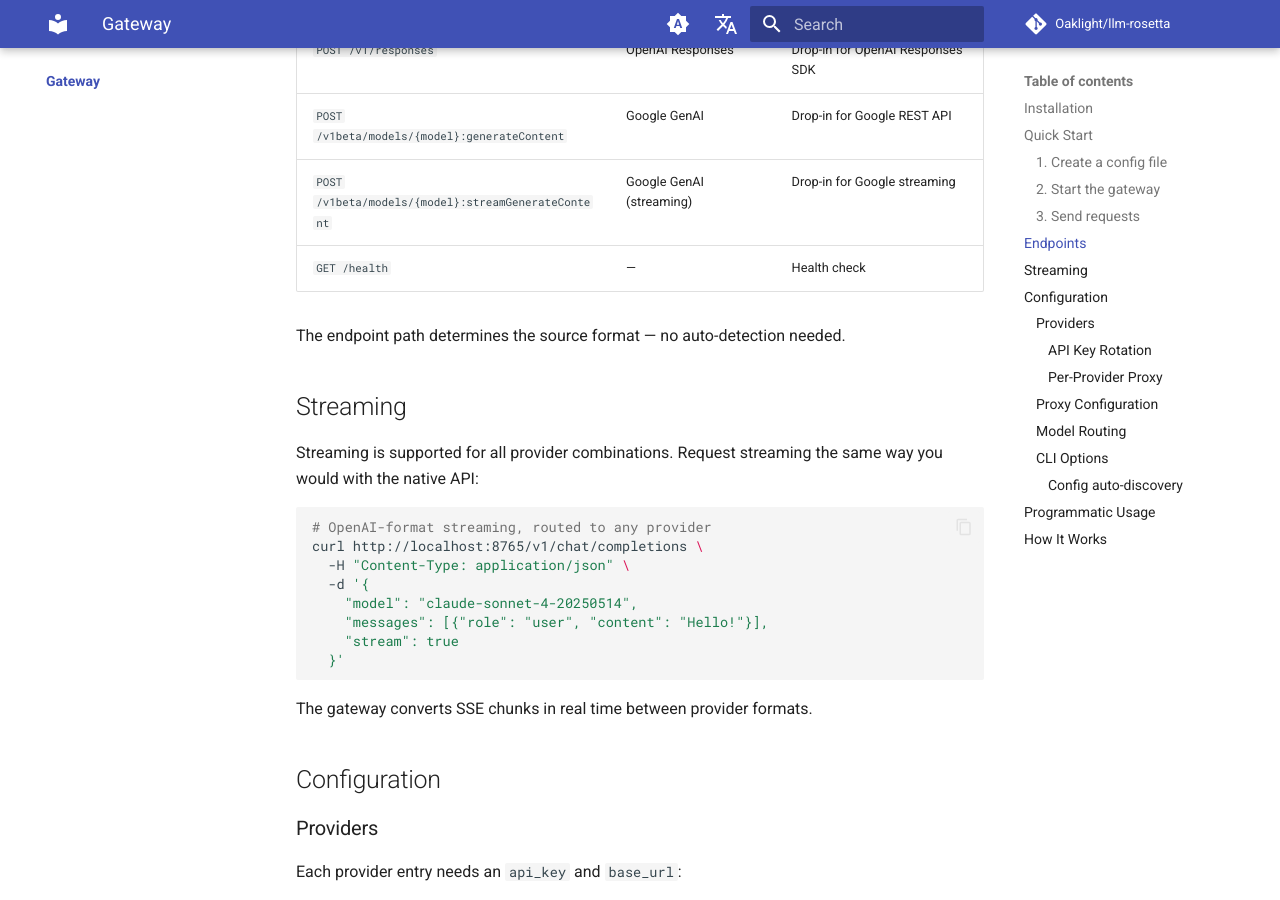
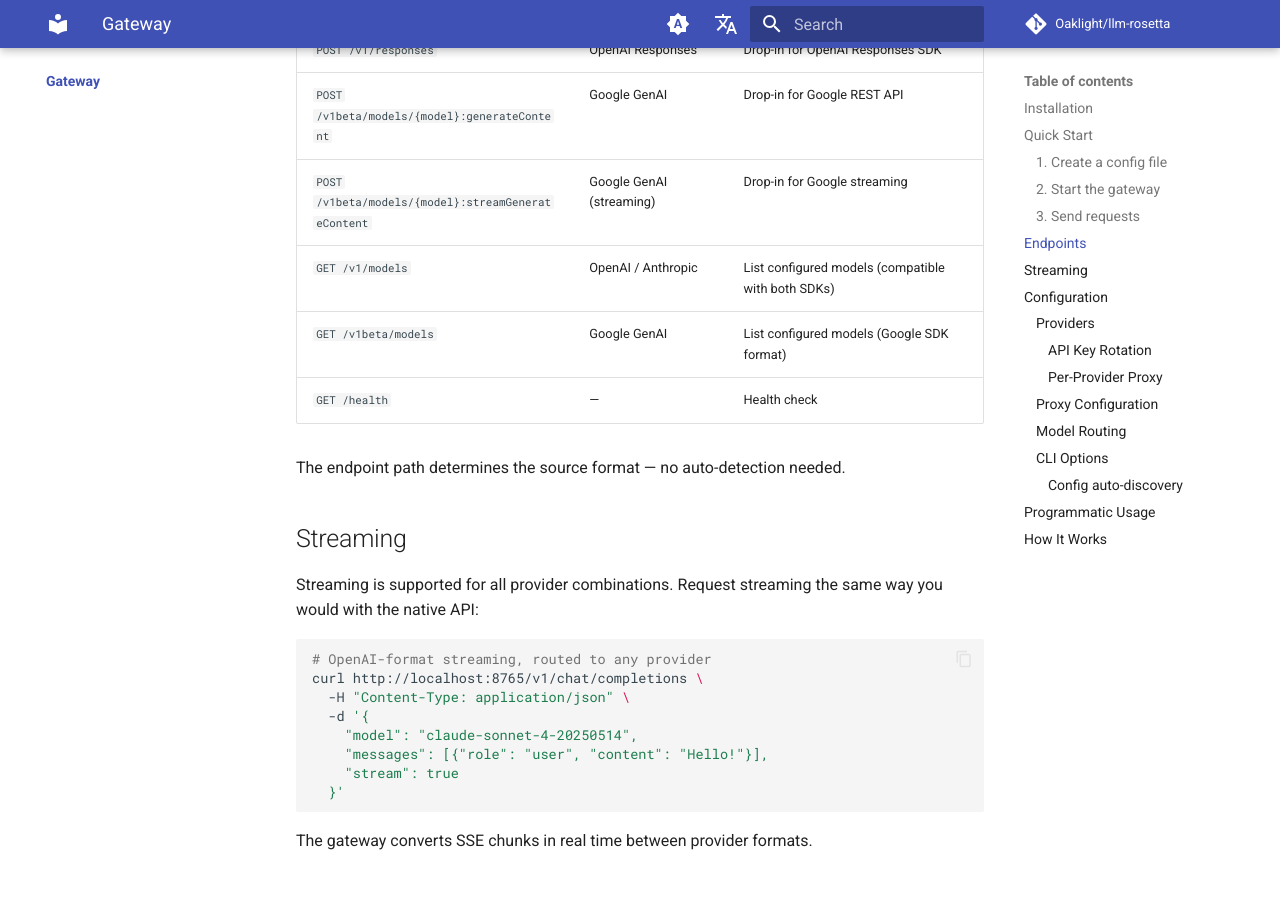
Before and after one commit to Oaklight/llm-rosetta, an MkDocs documentation site: the page built from docs/gateway/index.md, in a window 1280 px wide and 900 px high, scrolled down 2547 px. Built offline with MkDocs 1.6.1 and Material for MkDocs 9.7.7, drawn with Linux system fonts in a browser that asks for light colours; comment, search, counter and statistics services are not loaded.

Commit message:
docs: add model listing endpoints to gateway docs and changelog

```diff
--- a/docs/gateway/index.md
+++ b/docs/gateway/index.md
@@ -119,6 +119,8 @@ curl http://localhost:8765/v1/messages \
 | `POST /v1/responses` | OpenAI Responses | Drop-in for OpenAI Responses SDK |
 | `POST /v1beta/models/{model}:generateContent` | Google GenAI | Drop-in for Google REST API |
 | `POST /v1beta/models/{model}:streamGenerateContent` | Google GenAI (streaming) | Drop-in for Google streaming |
+| `GET /v1/models` | OpenAI / Anthropic | List configured models (compatible with both SDKs) |
+| `GET /v1beta/models` | Google GenAI | List configured models (Google SDK format) |
 | `GET /health` | — | Health check |
 
 The endpoint path determines the source format — no auto-detection needed.
```
Also changed, not shown: docs/changelog.md (+1 -0 lines).
